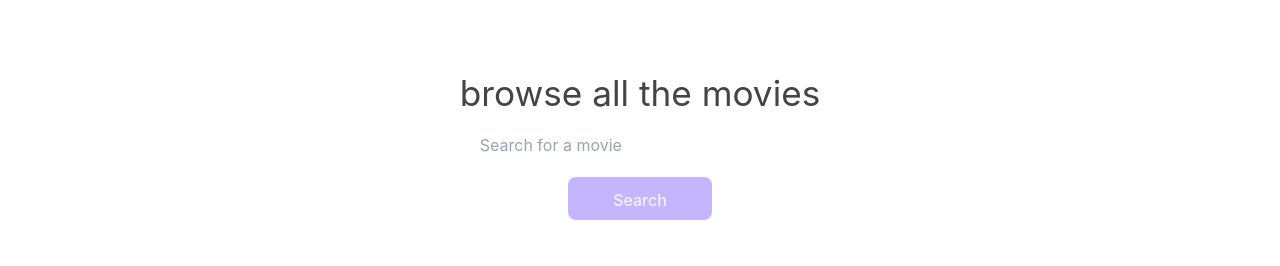
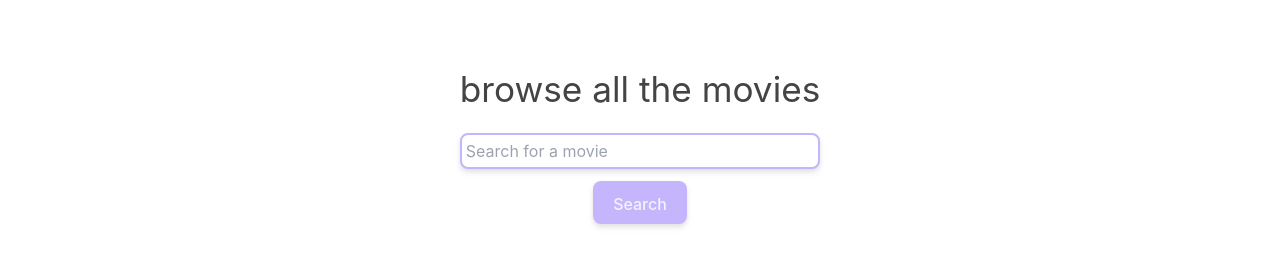
Before and after one commit to tomassabol/vue-vite-starter, a Vue app: page / in a window 1280 px wide. Shown: the part 266-532 px from the top of the page. Built offline with nearby package versions, Linux system fonts and the light colour scheme; no server answers.

Commit message:
retrieving top 3 results into cards

```diff
--- a/src/components/Form.vue
+++ /dev/null
@@ -1,42 +0,0 @@
-<template>
-  <form>
-    <input
-      type="text"
-      placeholder="Search for a movie"
-      v-model="value"
-      class="w-5/6 m-5"
-    />
-    <div class="flex justify-center items-center">
-      <button
-        @click="search"
-        name="data"
-        type="button"
-        class="bg-violet-300 text-slate-100"
-      >
-        Search
-      </button>
-    </div>
-  </form>
-</template>
-
-<script lang="ts">
-import MovieService from "../service/movieService";
-
-export default {
-  mounted() {
-    const res = MovieService.getMovies(this.value);
-    console.log(res);
-  },
-  data() {
-    return {
-      value: "",
-    };
-  },
-  methods: {
-    search() {
-      const res = MovieService.getMovies(this.value);
-      console.log(res);
-    },
-  },
-};
-</script>
--- a/src/components/Home.vue
+++ b/src/components/Home.vue
@@ -1,19 +1,11 @@
 <template>
-  <section class="h-screen">
-    <Header />
-
-    <div id="form-container" class="flex justify-center items-center h-5/6">
-      <div class="block">
-        <h2 class="text-center">browse all the movies</h2>
-        <Form />
-      </div>
-    </div>
-  </section>
+  <Header />
+  <SearchSection />
 </template>
 
 <script setup lang="ts">
 import Header from "../components/Header.vue";
-import Form from "../components/Form.vue";
+import SearchSection from "../components/SearchSection.vue";
 </script>
 
 <style scoped></style>
--- /dev/null
+++ b/src/components/SearchSection.vue
@@ -0,0 +1,78 @@
+<template>
+  <section class="h-screen">
+    <div id="form-container" class="flex justify-center items-center h-5/6">
+      <div class="column">
+        <h2 class="text-center">browse all the movies</h2>
+        <br />
+        <form class="">
+          <input
+            type="text"
+            placeholder="Search for a movie"
+            v-model="searchWord"
+            class="w-full mb-3 drop-shadow-md border-2 border-violet-300 rounded-lg p-1"
+          />
+          <div class="flex justify-center items-center">
+            <button
+              @click="search"
+              name="data"
+              type="button"
+              class="bg-violet-300 text-slate-100 drop-shadow-md"
+            >
+              Search
+            </button>
+          </div>
+        </form>
+      </div>
+    </div>
+  </section>
+  <section v-if="searchResult" class="md: flexbox lg: flex" id="result-section">
+    <div
+      v-for="movie in searchResult"
+      :id="movie.id.toString()"
+      class="flex w-screen h-80 items-end drop-shadow-2xl cursor-pointer justify-between m-4"
+      :style="`background-image: url(${
+        url + movie.backdrop_path
+      }); background-size: cover; background-position: center;`"
+      @click="() => $router.push(`/movie/${movie.id}`)"
+    >
+      <div class="w-full text-black bg-white pl-4 pt-1 pb-1">
+        <h3 class="drop-shadow">{{ movie.title }}</h3>
+        <p>{{ movie.release_date.slice(0, 4) }}</p>
+      </div>
+    </div>
+  </section>
+</template>
+
+<script lang="ts">
+import MovieService from "../service/movieService";
+import { Movie } from "../types";
+
+export default {
+  mounted() {
+    // onload
+    console.log(this.url + "/xySCWwZVuU03xOsJfs1Qk8yG2DF.jpg");
+  },
+  data() {
+    return {
+      searchWord: "",
+      searchResult: null as Movie[] | null,
+      url: "https://image.tmdb.org/t/p/w500",
+    };
+  },
+  methods: {
+    async search() {
+      const res = await MovieService.getMovies(this.searchWord);
+      const data = res.data;
+      // get first 3 results
+      this.searchResult = data.results.slice(0, 3);
+      this.scroll();
+    },
+    scroll() {
+      const resultSecition = document.getElementById("result-section");
+      resultSecition?.scrollIntoView({ behavior: "smooth" });
+    },
+  },
+};
+</script>
+
+<style scoped></style>
--- a/src/service/movieService.ts
+++ b/src/service/movieService.ts
@@ -1,5 +1,6 @@
 import axios from "axios";
 import dotenv from "dotenv";
+import { Movie } from "../types";
 
 const api = "https://api.themoviedb.org/3";
 const key = "d83203734d061b0f64469720c31cfcfe";
@@ -7,17 +8,10 @@ const key = "d83203734d061b0f64469720c31cfcfe";
 const getMovie = (movieID: string) =>
   axios.get(`${api}/movie/${movieID}?api_key=${key}`);
 
-const getMovies = async (searchWord: string) =>
-  await axios
-    .get(
-      `${api}/search/movie?api_key=${key}&language=en-US&query=${searchWord}&page=1&include_adult=false`
-    )
-    .then((res) => {
-      console.log(res.data);
-    })
-    .catch((err) => {
-      console.error(err);
-    });
+const getMovies = (searchWord: string) =>
+  axios.get(
+    `${api}/search/movie?api_key=${key}&language=en-US&query=${searchWord}&page=1&include_adult=false`
+  );
 
 const MovieService = {
   getMovie,
--- a/src/style.css
+++ b/src/style.css
@@ -16,6 +16,10 @@
     -webkit-text-size-adjust: 100%;
 }
 
+body {
+    overflow-x: hidden;
+}
+
 h1 {
     font-size: 3.2em;
     line-height: 1.1;
@@ -27,7 +31,6 @@ h2 {
 }
 
 button {
-    width: 9rem;
     height: 2.7rem;
     border-radius: 8px;
     border: 1px solid transparent;
--- /dev/null
+++ b/src/types/index.ts
@@ -0,0 +1,16 @@
+export interface Movie {
+  adult: boolean;
+  backdrop_path: string;
+  genre_ids: number[];
+  id: number;
+  original_language: string;
+  original_title: string;
+  overview: string;
+  popularity: number;
+  poster_path: string;
+  release_date: string;
+  title: string;
+  video: boolean;
+  vote_average: number;
+  vote_count: number;
+}
```
Also changed, not shown: 1 other file (tests, documents, lock files or other folders).
